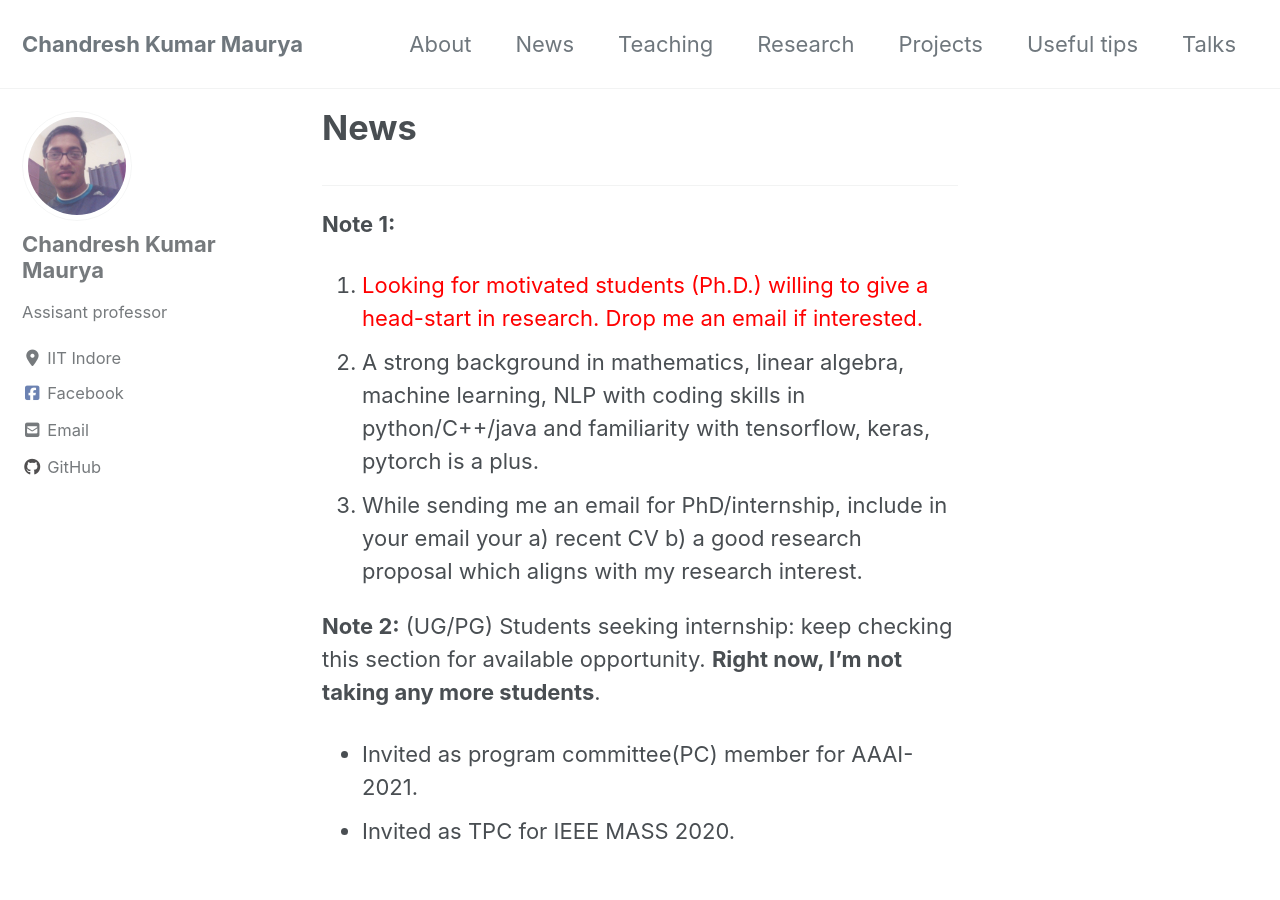
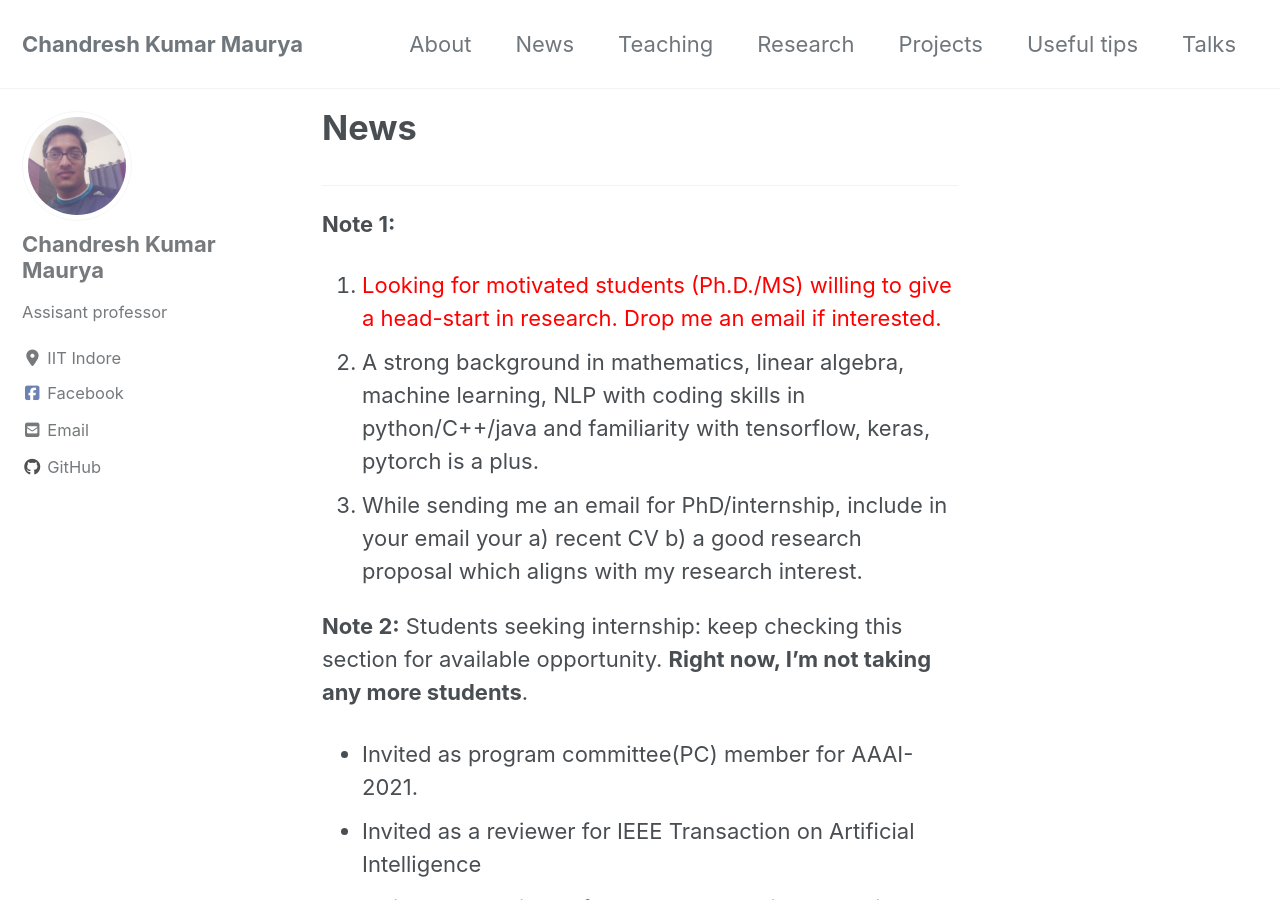
Before and after one commit to chandreshiit/oldsite, a Jekyll site: the page built from _pages/news.md, in a window 1280 px wide and 900 px high. Built offline with Jekyll 4.4.1, drawn with Linux system fonts in a browser that asks for light colours; cached includes are drawn as plain includes; nearby versions of some CDN libraries; some of the changed text lies outside the part shown.

```diff
--- a/_pages/news.md
+++ b/_pages/news.md
@@ -7,14 +7,16 @@ permalink: /news/
 
 **Note 1:**
 
-1. <font color='red'>Looking for motivated students (Ph.D.) willing to give a head-start in research. Drop me an email if interested.</font>
+1. <font color='red'>Looking for motivated students (Ph.D./MS) willing to give a head-start in research. Drop me an email if interested.</font>
 
 2. A strong background in mathematics, linear algebra, machine learning, NLP with coding skills in python/C++/java and familiarity with tensorflow, keras, pytorch is a plus.
 3. While sending me an email for PhD/internship, include in your email your a) recent CV b) a good research proposal which aligns with my research interest.
 
-**Note 2:**  (UG/PG) Students seeking internship: keep checking this section for available opportunity. **Right now, I'm not taking any more students**.
+**Note 2:**  Students seeking internship: keep checking this section for available opportunity. **Right now, I'm not taking any more students**.
 
 
 
 * Invited as program committee(PC) member for AAAI-2021.
+* Invited as a reviewer for IEEE Transaction on Artificial Intelligence
+* Invited as a reviewer for IEEE Computational Intelligence Magazine
 * Invited as TPC for IEEE MASS 2020.
```
